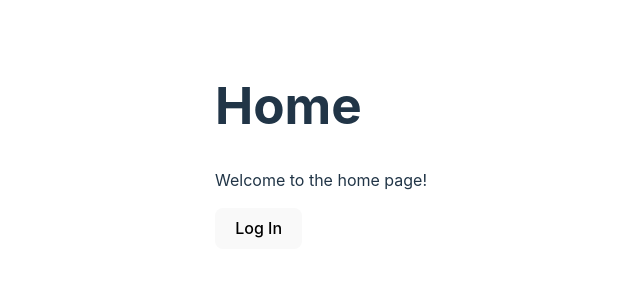
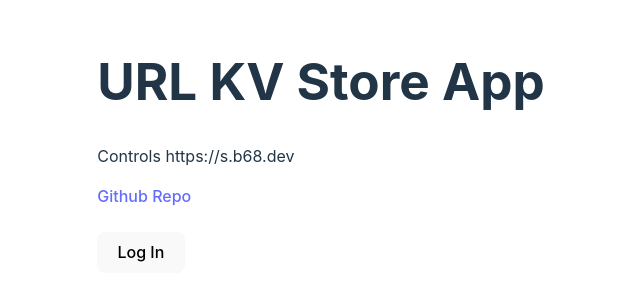
Before and after one commit to BRAVO68WEB/url-store-kv-app, a React (Vite) app: page / in a window 1280 px wide. Shown: the part 262-562 px from the top of the page, without its empty margins (319-959 px from the left). Built offline with nearby package versions, Linux system fonts and the light colour scheme; no server answers.

Commit message:
fix:home page revamp

```diff
--- a/src/components/Home.jsx
+++ b/src/components/Home.jsx
@@ -1,3 +1,4 @@
+import { Link } from "react-router-dom";
 import { useAuth0 } from "@auth0/auth0-react";
 
 const LoginNOutButton = () => {
@@ -28,8 +29,12 @@ function Home() {
   return (
     <div className="app-home">
       <div className="app-container">
-        <h1>Home</h1>
-        <p>Welcome to the home page!</p>
+        <h1>URL KV Store App</h1>
+        <p>Controls https://s.b68.dev</p>
+
+        <Link to={"https://github.com/BRAVO68WEB/url-store-kv-app.git"}>Github Repo</Link>
+        <br />
+        <br />
 
         <ViewKeysButton />
         <LoginNOutButton />
```
